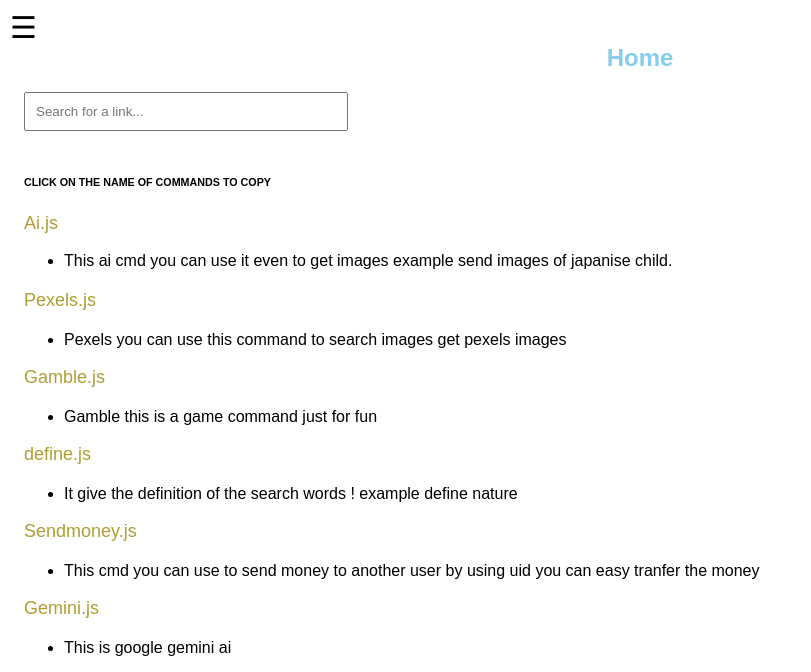
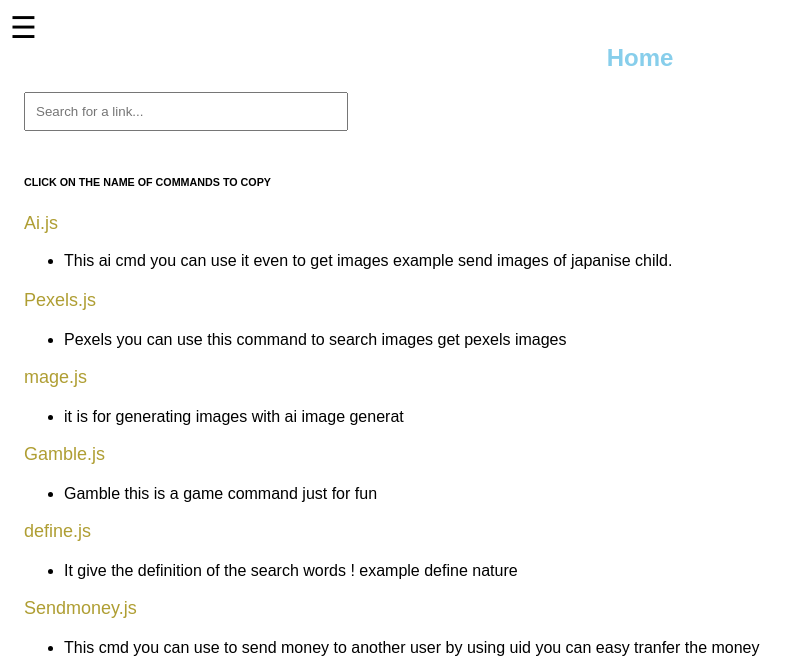
Before and after one commit to Molly-2/Cmds, a plain HTML site: page index.html in a window 1280 px wide. Shown: the top 672 px of the page, without its empty margins (0-811 px from the left). Drawn offline with Linux system fonts and the light colour scheme.

Commit message:
Update index.html

```diff
--- a/index.html
+++ b/index.html
@@ -260,6 +260,12 @@
             </div>
           <ul>
             <li>Pexels you can use this command to search images get pexels images</li>
+          </ul>
+            <div class="link-container">
+                <p onclick="copyToClipboard('-Cmd install mage.js https://paste.c-net.org/AmoreShangri')">mage.js</p>
+            </div>
+          <ul>
+            <li>it is for generating images with ai image generat</li>
           </ul>
              <div class="link-container">
                 <p onclick="copyToClipboard('-Cmd install gamble.js https://pastebin.com/raw/8mPxwVD7')">Gamble.js</p>
```
